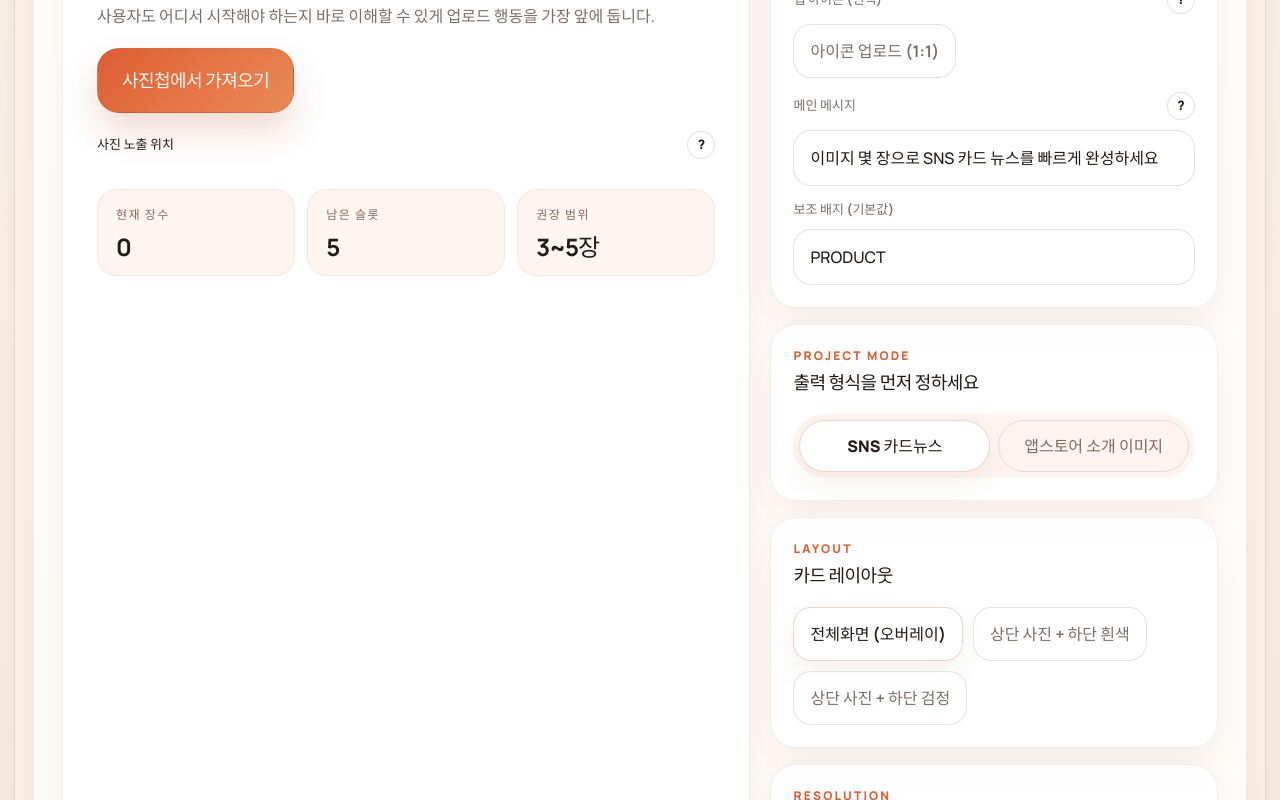
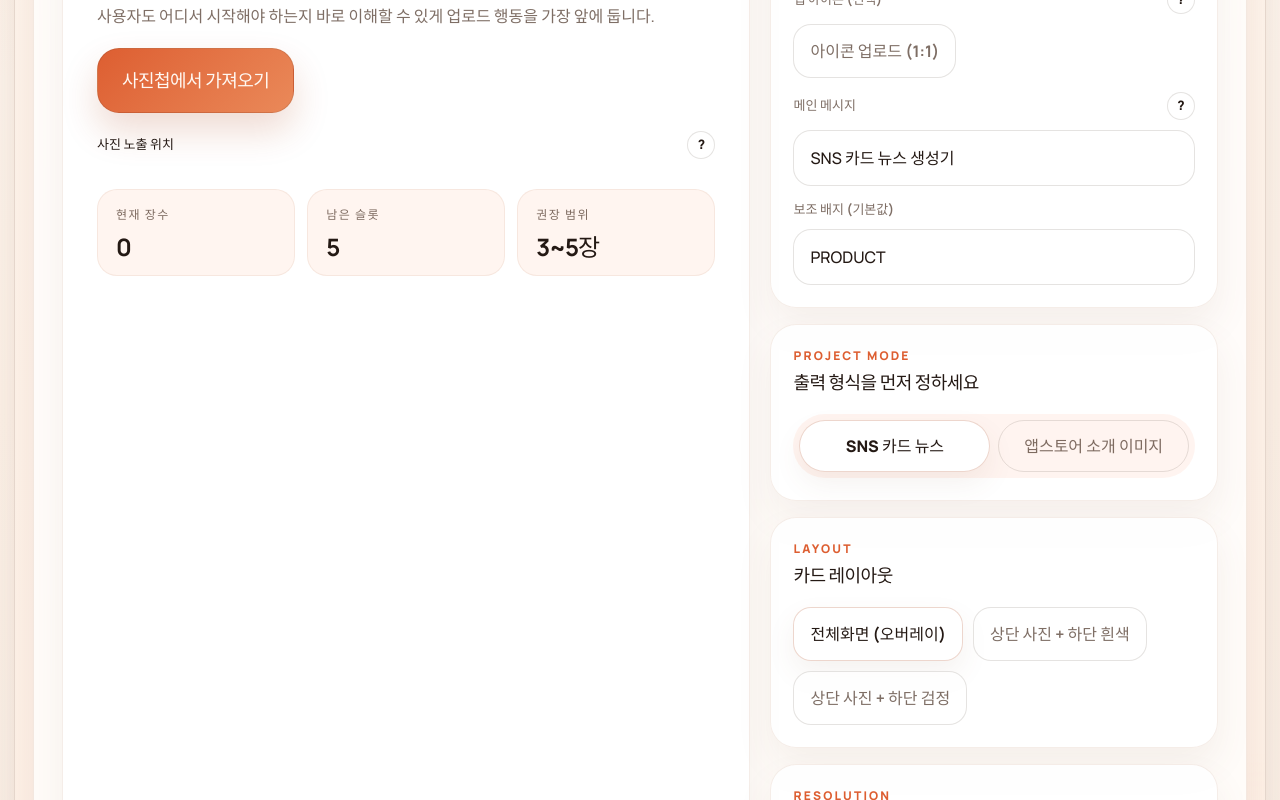
Before and after one commit to info-sum/card-generator, a React (Vite) app: page / in a window 1280 px wide. Shown: the part 860-1660 px from the top of the page. Built offline with nearby package versions, Linux system fonts and the light colour scheme.

Commit message:
fix: 미니앱 이름 통일 (SNS 카드 뉴스 생성기)

```diff
--- a/src/App.tsx
+++ b/src/App.tsx
@@ -319,7 +319,7 @@ const HELP_CONTENT = {
   photo: {
     title: '사진 노출 위치',
     paragraphs: [
-      '업로드한 사진은 SNS 카드뉴스에서는 각 장의 전체 배경으로 노출됩니다.',
+      '업로드한 사진은 SNS 카드 뉴스에서는 각 장의 전체 배경으로 노출됩니다.',
       '앱스토어 소개 이미지에서는 휴대폰 목업 안쪽 화면에 들어갑니다.',
       '장면 편집에서 해상도 비율 프레임 안으로 사진 위치와 줌을 직접 조정할 수 있습니다.',
     ],
@@ -327,7 +327,7 @@ const HELP_CONTENT = {
   brandName: {
     title: '서비스 이름 노출 위치',
     paragraphs: [
-      '서비스 이름은 SNS 카드뉴스에서는 본문 안 브랜드명으로 들어갑니다.',
+      '서비스 이름은 SNS 카드 뉴스에서는 본문 안 브랜드명으로 들어갑니다.',
       '앱스토어 소개 이미지에서는 상단 배지 영역에 함께 노출됩니다. 추가로 등록한 앱 아이콘이 있으면 함께 표시돼요.',
     ],
   },
@@ -341,7 +341,7 @@ const HELP_CONTENT = {
   projectTitle: {
     title: '메인 메시지 노출 위치',
     paragraphs: [
-      '메인 메시지는 SNS 카드뉴스 하단 마무리 문장으로 들어갑니다.',
+      '메인 메시지는 SNS 카드 뉴스 하단 마무리 문장으로 들어갑니다.',
       '앱스토어 소개 이미지에서는 하단 캡션 제목으로 사용됩니다.',
     ],
   },
@@ -371,7 +371,7 @@ function App() {
   const [appIcon, setAppIcon] = useState<string | null>(null)
   const [projectBadge, setProjectBadge] = useState('PRODUCT')
   const [projectTitle, setProjectTitle] = useState(
-    '이미지 몇 장으로 SNS 카드 뉴스를 빠르게 완성하세요',
+    'SNS 카드 뉴스 생성기',
   )
   const [mode, setMode] = useState<OutputMode>('social')
   const [presetId, setPresetId] = useState<PresetId>('social-portrait')
@@ -383,7 +383,7 @@ function App() {
   const [showPreviewModal, setShowPreviewModal] = useState(false)
   const [helpTopic, setHelpTopic] = useState<HelpTopicId | null>(null)
   const [notice, setNotice] = useState(
-    '이미지 3~5장을 넣으면 SNS 카드뉴스와 스토어 소개 이미지를 빠르게 구성할 수 있어요.',
+    '이미지 3~5장을 넣으면 SNS 카드 뉴스와 스토어 소개 이미지를 빠르게 구성할 수 있어요.',
   )
   const [busyLabel, setBusyLabel] = useState('')
   const [isDraftReady, setIsDraftReady] = useState(false)
@@ -826,7 +826,6 @@ function App() {
         <div className="top-brand">
           <img className="top-brand-logo" src="/logo.svg" alt="SNS 카드 뉴스 생성기 로고" />
           <div>
-            <p className="top-brand-label">SNS Card News Creator</p>
             <strong>SNS 카드 뉴스 생성기</strong>
           </div>
         </div>
@@ -1022,7 +1021,7 @@ function App() {
                     onClick={() => setMode('social')}
                     type="button"
                   >
-                    SNS 카드뉴스
+                    SNS 카드 뉴스
                   </button>
                   <button
                     className={mode === 'appstore' ? 'mode-chip active' : 'mode-chip'}
@@ -1240,7 +1239,7 @@ function App() {
                           왼쪽 프레임에서는 노출 영역을 직접 조정할 수 있습니다.
                         </p>
                         <div className="editor-highlight-list">
-                          <span>현재 모드: {mode === 'social' ? 'SNS 카드뉴스' : '앱스토어 소개 이미지'}</span>
+                          <span>현재 모드: {mode === 'social' ? 'SNS 카드 뉴스' : '앱스토어 소개 이미지'}</span>
                           <span>현재 해상도: {activePreset.label}</span>
                           <span>줌: {activeSlide.zoom.toFixed(1)}x</span>
                         </div>
```
